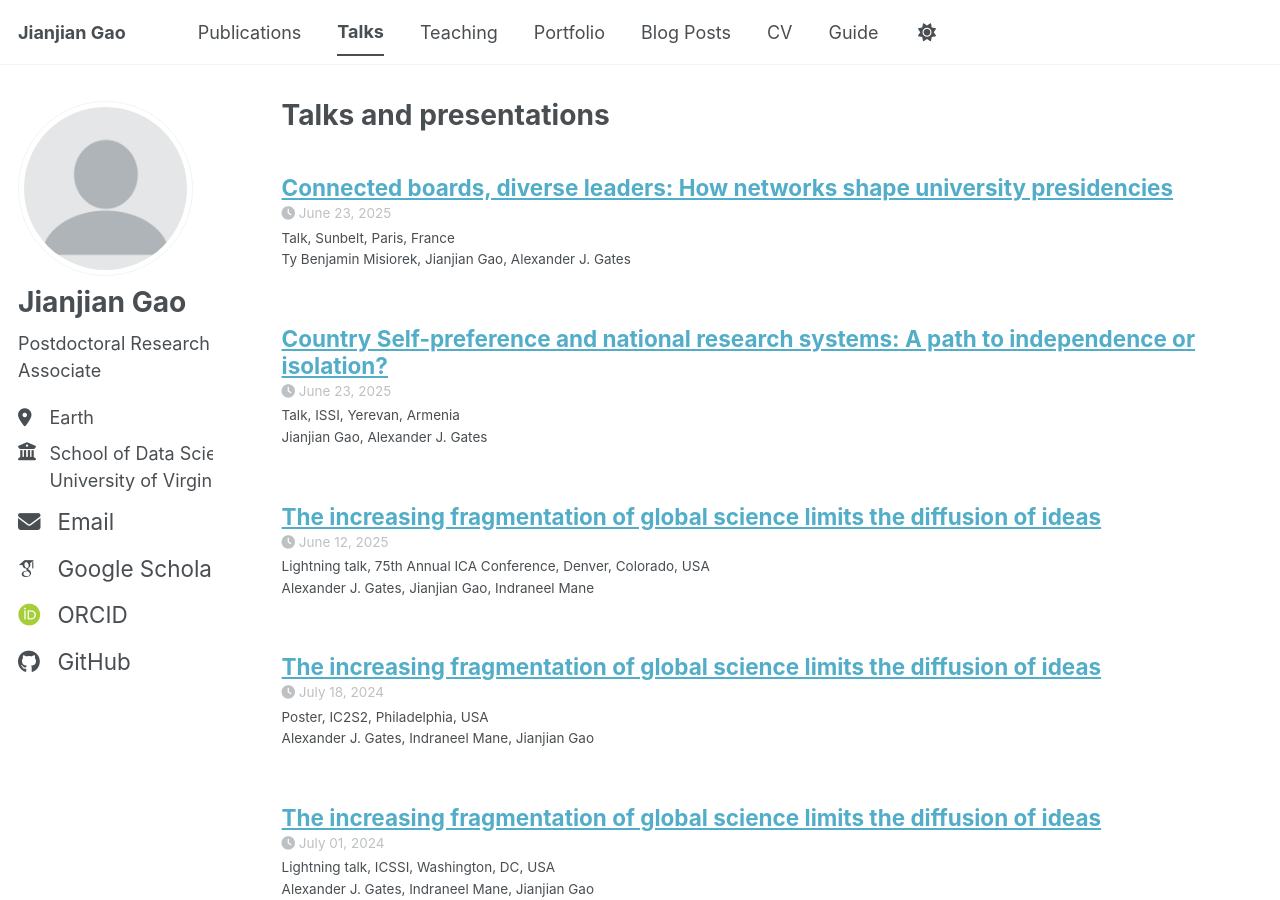
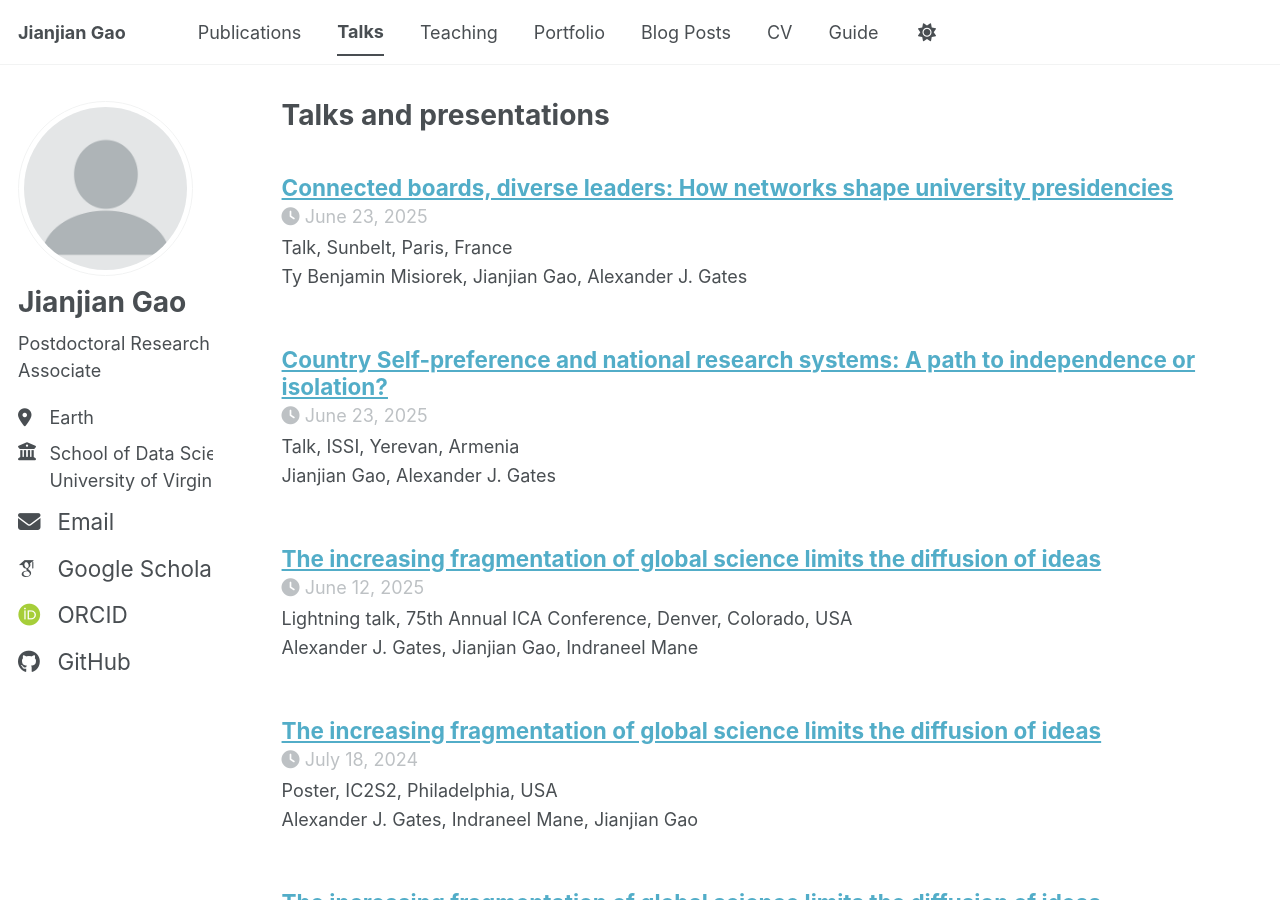
Before and after one commit to jiaoyang2018/jiaoyang2018.github.io, a Jekyll site: the page built from _pages/talks.html, in a window 1280 px wide and 900 px high. Built offline with Jekyll 4.4.1, drawn with Linux system fonts in a browser that asks for light colours; some web fonts are replaced; a script bundle is joined from its source files by our own code; library files that are not in the unit come from our copies.

Commit message:
Increase font size for talk metadata (date, venue, authors)
Co-Authored-By: Claude Sonnet 4.6 <noreply@anthropic.com>

```diff
--- a/_includes/archive-single-talk.html
+++ b/_includes/archive-single-talk.html
@@ -35,9 +35,9 @@
     {% if post.read_time %}
       <p class="page__meta"><i class="fa fa-clock" aria-hidden="true"></i> {% include read-time.html %}</p>
     {% endif %}
-    {% if post.date %}<p class="page__meta"><i class="fa fa-clock" aria-hidden="true"></i> {{ post.date | date: '%B %d, %Y' }}</p>{% endif %}
-    {% if post.venue %}<p class="archive__item-excerpt" itemprop="description">{{post.type}}, {{ post.venue }},  {{post.location}} {% endif %}
-    {% if post.authors %}<p class="archive__item-excerpt" itemprop="description">{{ post.authors }}</p>{% endif %}
+    {% if post.date %}<p class="page__meta" style="font-size:1em;"><i class="fa fa-clock" aria-hidden="true"></i> {{ post.date | date: '%B %d, %Y' }}</p>{% endif %}
+    {% if post.venue %}<p class="archive__item-excerpt" style="font-size:1em;" itemprop="description">{{post.type}}, {{ post.venue }},  {{post.location}} {% endif %}
+    {% if post.authors %}<p class="archive__item-excerpt" style="font-size:1em;" itemprop="description">{{ post.authors }}</p>{% endif %}
     {% if post.excerpt %}<p class="archive__item-excerpt" itemprop="description">{{ post.excerpt | markdownify }}</p>{% endif %}
   </article>
 </div>
```
